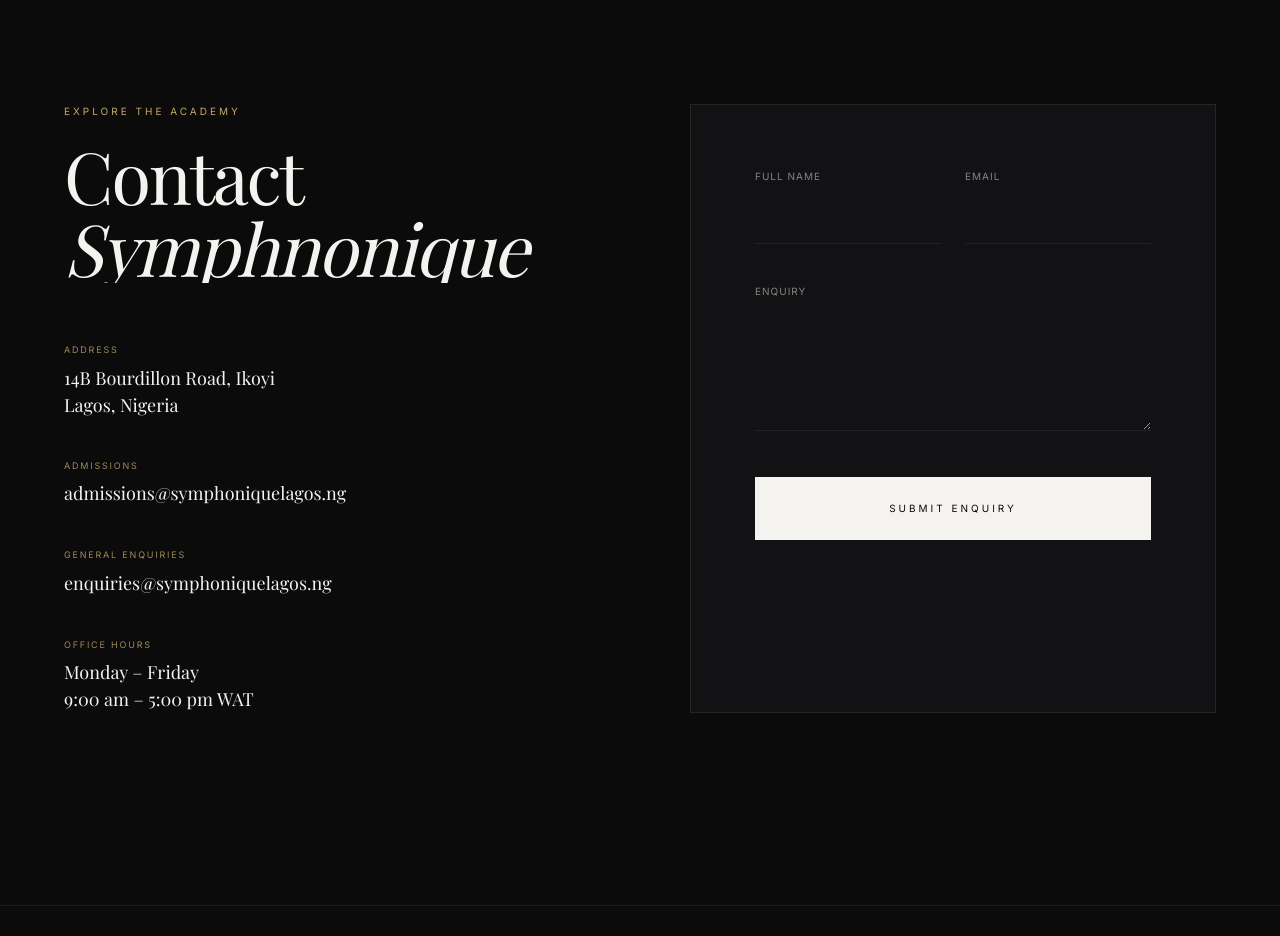
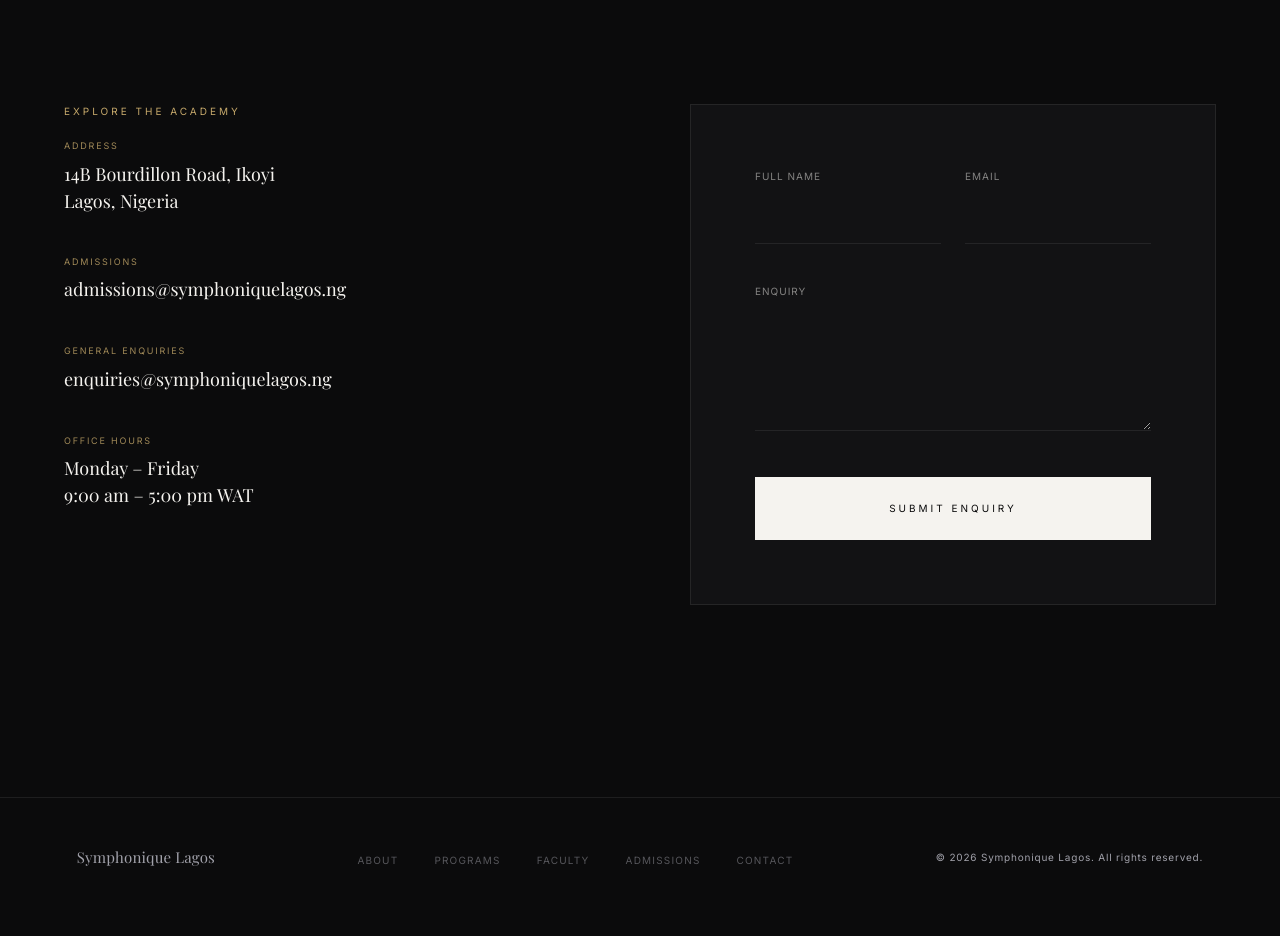
Before and after one commit to Ayomide-cmd/SymphoniqueLagos, a Next.js app: page / in a window 1280 px wide. Shown: the part 4040-4976 px from the top of the page. Built offline with nearby package versions, Linux system fonts and the light colour scheme.

Commit message:
refactor: finalize contact form logic and type safety

```diff
--- a/components/Contact.tsx
+++ b/components/Contact.tsx
@@ -73,11 +73,6 @@ export function Contact() {
         >
           <div style={{ overflow: 'hidden' }}>
             <motion.span variants={textReveal} style={s.overline}>Explore The Academy</motion.span>
-          </div>
-          <div style={{ overflow: 'hidden', marginBottom: '60px' }}>
-            <motion.h2 variants={textReveal} style={s.title}>
-            Contact <span style={s.italic}> Symphnonique</span>
-            </motion.h2>
           </div>
 
           <div style={s.infoGrid}>
```
